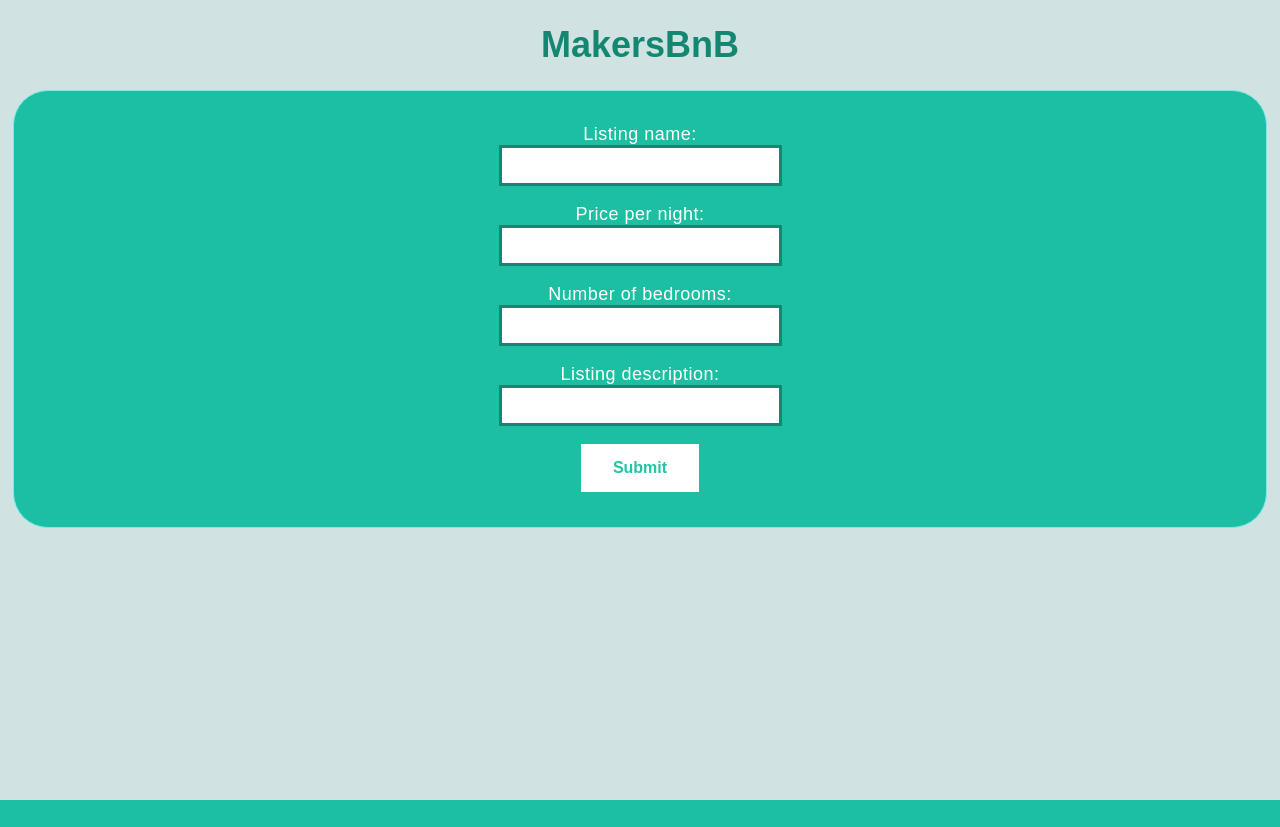
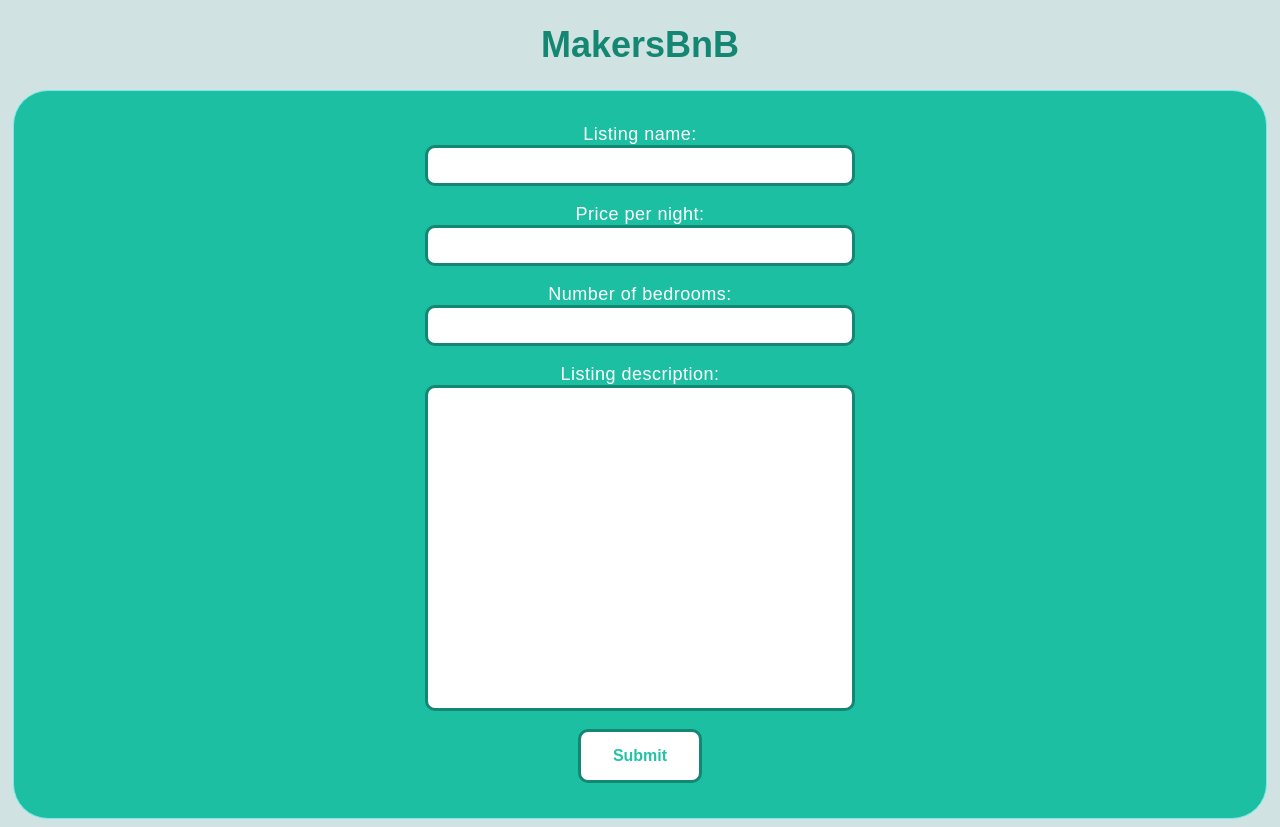
Before and after one commit to Sabirah42/Makersbnb_Team_Sweet_Shame, a Flask app: page /add_listing in a window 1280 px wide. Before the commit the page ends 800 px from the top, so only its background shows below. Run offline with Flask 3, Linux system fonts and the light colour scheme.

Commit message:
fixed styling bugs

```diff
--- a/static/style.css
+++ b/static/style.css
@@ -83,20 +83,48 @@ input[type=text] {
     border: 3px solid #148773;
     padding-top: 10px;
     padding-bottom: 10px;
-    padding-left: 50px;
-    padding-right: 50px;
+    text-align: center;
+    width: 40%;
+    max-width: 420px;
+    border-radius: 10px;
+}
 
+#description {
+    border: 3px solid #148773;
+    padding-top: 10px;
+    padding-bottom: 10px;
+    text-align: center;
+    width: 40%;
+    max-width: 420px;
+    height: 300px;
+    /* word-wrap: break-word; */
+    overflow-wrap: anywhere;
+    border-radius: 10px;
 }
+
 input[type=number] {
     border: 3px solid #148773;
     padding-top: 10px;
     padding-bottom: 10px;
-    padding-left: 50px;
-    padding-right: 50px;
+    text-align: center;
+    width: 40%;
+    max-width: 420px;
+    border-radius: 10px;
 }
+
+input[type=password] {
+    border: 3px solid #148773;
+    padding-top: 10px;
+    padding-bottom: 10px;
+    text-align: center;
+    width: 40%;
+    max-width: 420px;
+    border-radius: 10px;
+}
+
 input[type=submit] {
     background-color: white;
-    border: none;
+    border: 3px solid #148773;
     color: #02bb99de;
     padding: 15px 32px;
     text-align: center;
@@ -104,7 +132,9 @@ input[type=submit] {
     display: inline-block;
     font-size: 16px;
     font-weight: bold;
+    border-radius: 10px;
 }
+
 input[type=submit]:hover {
     background-color: #cffff6de;
     font-weight: bold;
```
